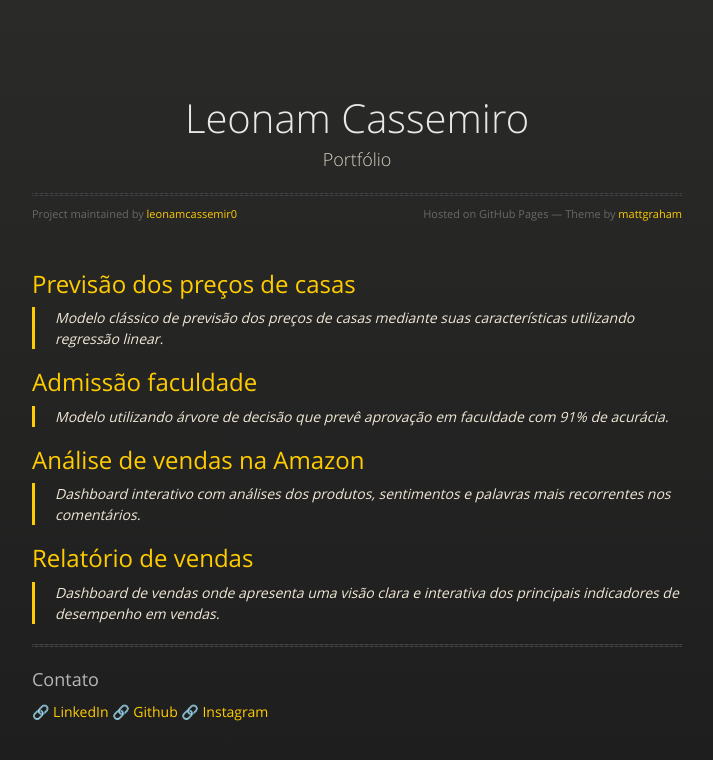
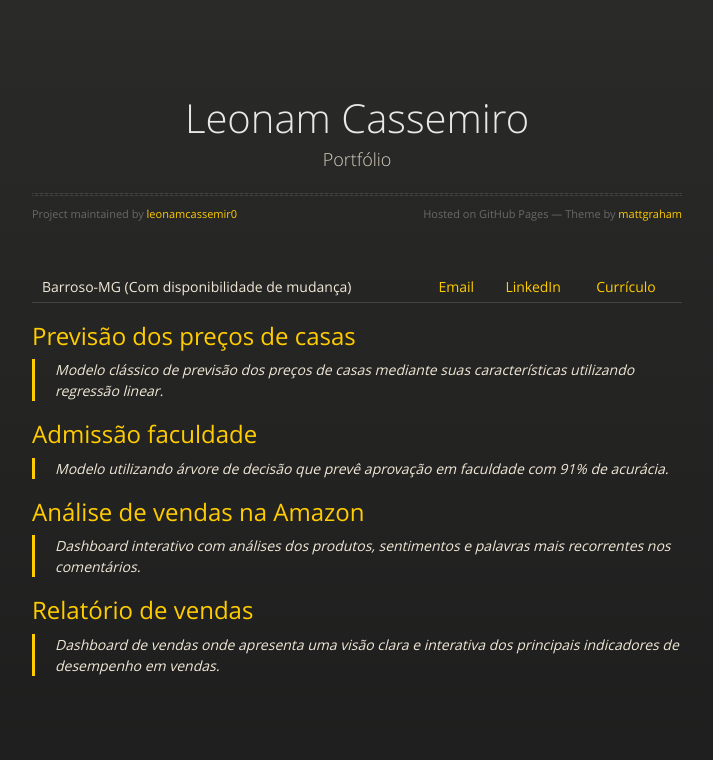
Before and after one commit to leonamcassemir0/portfolio, a Jekyll site: the page built from index.md, in a window 1280 px wide. Shown: the top 760 px of the page, without its empty margins (283-996 px from the left). Built offline with Jekyll 4.4.1, drawn with Linux system fonts in a browser that asks for light colours; our own code applies the rules of GitHub Pages for plain Markdown files.

Commit message:
Update index.md

```diff
--- a/index.md
+++ b/index.md
@@ -1,3 +1,5 @@
+Barroso-MG (Com disponibilidade de mudança) | [Email](leonamuirley01@gmail.com) | [LinkedIn](www.linkedin.com/in/leonam-cassemiro) | [Currículo](assets/curriculo-leonam.pdf)
+
 
 ## [Previsão dos preços de casas](./preco-casa.md)
 
@@ -14,11 +16,3 @@
 ## [Relatório de vendas](./relatorio-venda.md)
 
 > Dashboard de vendas onde apresenta uma visão clara e interativa dos principais indicadores de desempenho em vendas.
-
----
-
-### Contato
-
-🔗 [LinkedIn](www.linkedin.com/in/leonam-cassemiro)
-🔗 [Github](https://github.com/leonamcassemir0)
-🔗 [Instagram](https://www.instagram.com/leonam.ds/#)
```
